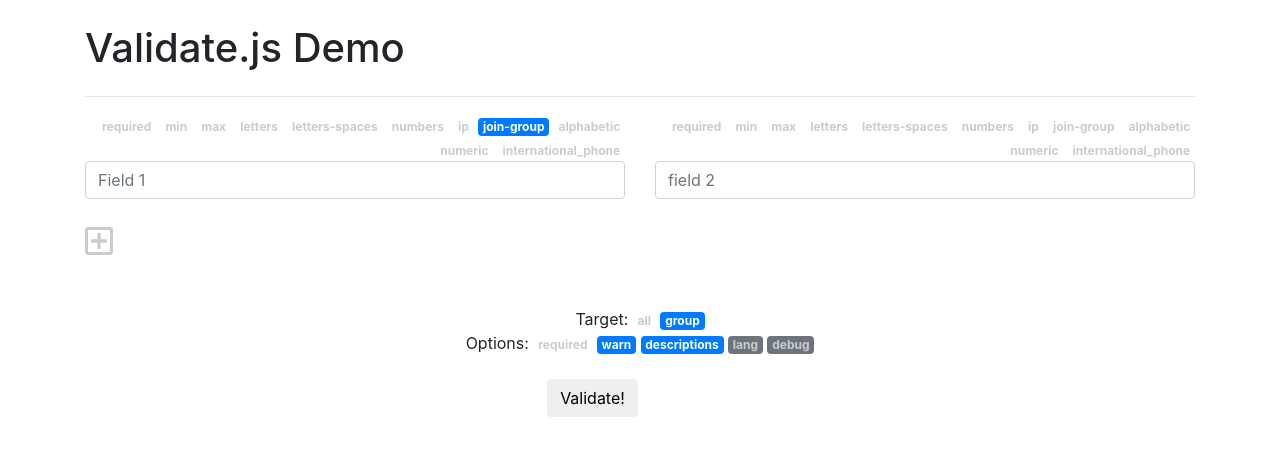
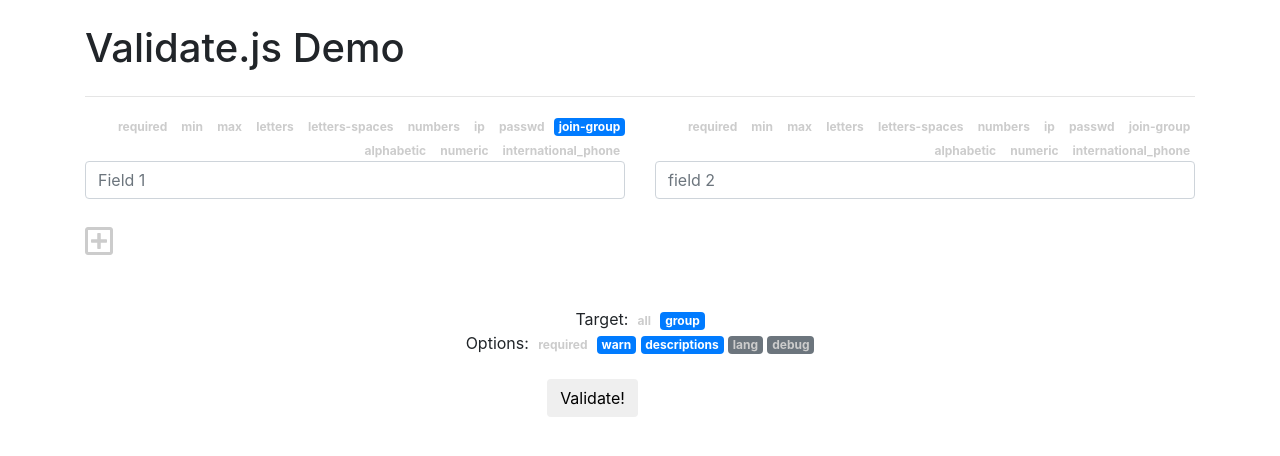
Before and after one commit to myei/validate.js, a plain HTML site: page docs/index.html in a window 1280 px wide. Both pictures are taken after a click on the icon 669 px from the left and 155 px from the top of the page. Drawn offline with nearby package versions, Linux system fonts and the light colour scheme.

Commit message:
agregando validación de password en demo y readme

```diff
--- a/docs/demo.js
+++ b/docs/demo.js
@@ -29,6 +29,7 @@
 						<span class="badge badge-default control-data" data-opt="letters-spaces">letters-spaces</span>
 						<span class="badge badge-default control-data" data-opt="numbers">numbers</span>
 						<span class="badge badge-default control-data" data-opt="ip">ip</span>
+						<span class="badge badge-default control-data" data-opt="passwd">passwd</span>
 						<span class="badge badge-default control join-group">join-group</span>
 						<span class="badge badge-default control control-live" data-opt="alphabetic">alphabetic</span>
 						<span class="badge badge-default control control-live" data-opt="numeric">numeric</span>
--- a/docs/index.html
+++ b/docs/index.html
@@ -42,6 +42,7 @@
 					<span class="badge badge-default control control-data" data-opt="letters-spaces">letters-spaces</span>
 					<span class="badge badge-default control control-data" data-opt="numbers">numbers</span>
 					<span class="badge badge-default control control-data" data-opt="ip">ip</span>
+					<span class="badge badge-default control control-data" data-opt="passwd">passwd</span>
 					<span class="badge badge-primary control join-group">join-group</span>
 					<span class="badge badge-default control control-live" data-opt="alphabetic">alphabetic</span>
 					<span class="badge badge-default control control-live" data-opt="numeric">numeric</span>
```
Also changed, not shown: README.md.
